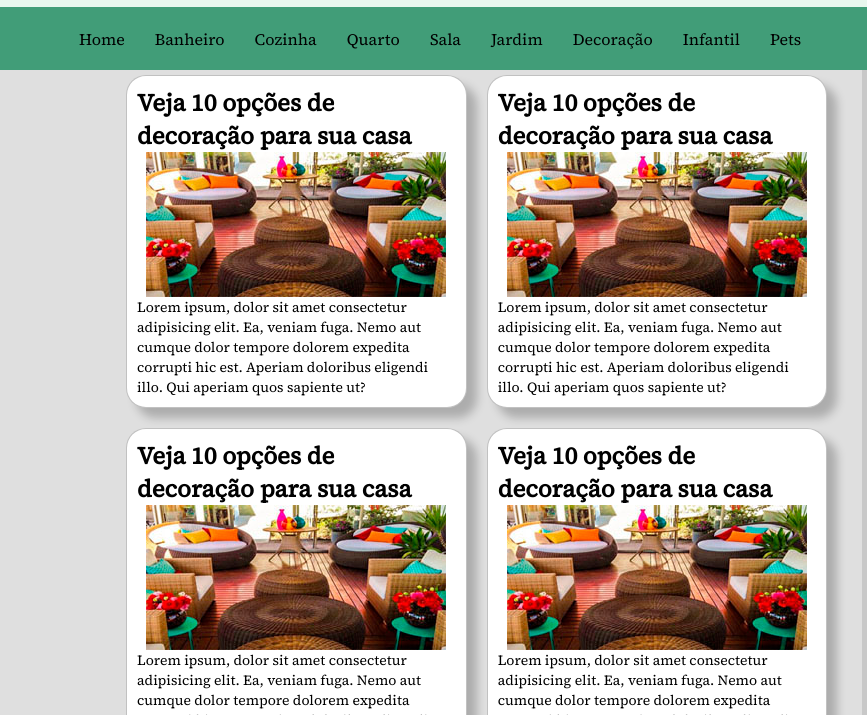
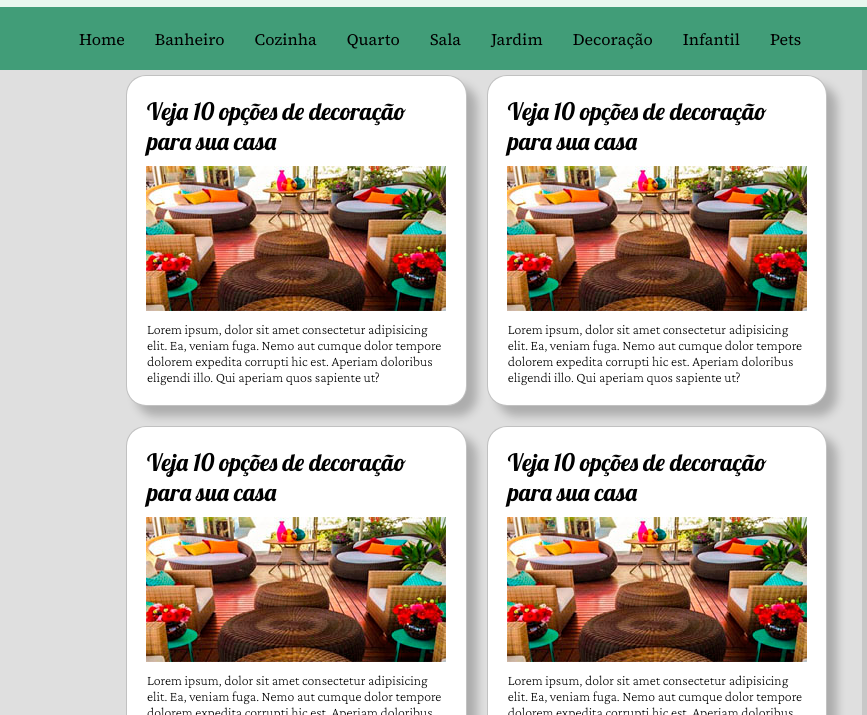
Before and after one commit to Daniloalmeid/produtosparacasa, a plain HTML site: page index.html in a window 1280 px wide. Shown: the part 85-800 px from the top of the page, 0-867 px from the left. Drawn offline with nearby package versions, Linux system fonts and the light colour scheme; a web font is replaced by a local one.

Commit message:
Update style.css

```diff
--- a/style/style.css
+++ b/style/style.css
@@ -325,6 +325,18 @@ main{
     box-shadow: 10px 10px 10px rgba(0, 0, 0, 0.226);
    }
 
+   .item-noticias h1{
+    font-family: var(--fonte-curva);
+    font-weight: normal;
+    padding: 10px;
+   }
+
+   .item-noticias p{
+    font-family:var(--fonte-texto);
+    padding: 10px;
+    text-justify: initial;
+   }
+
 .amazon{
    display: flex;
    align-items:center;
```
